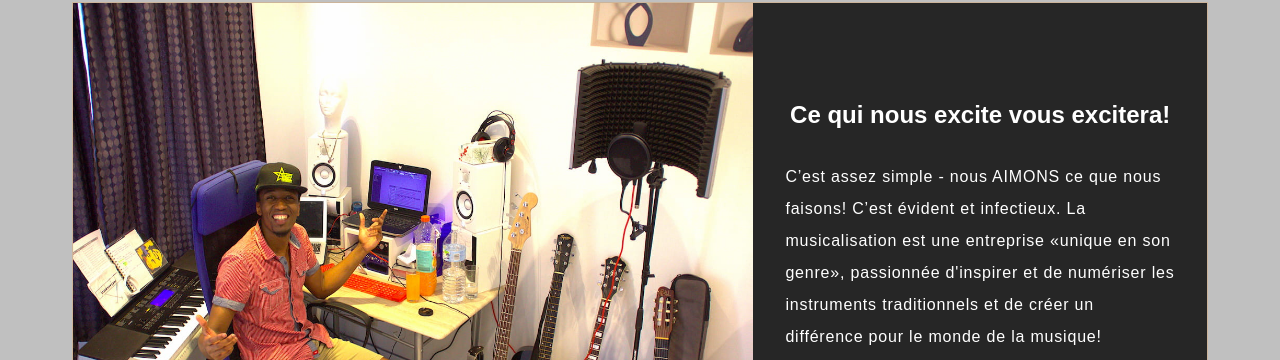
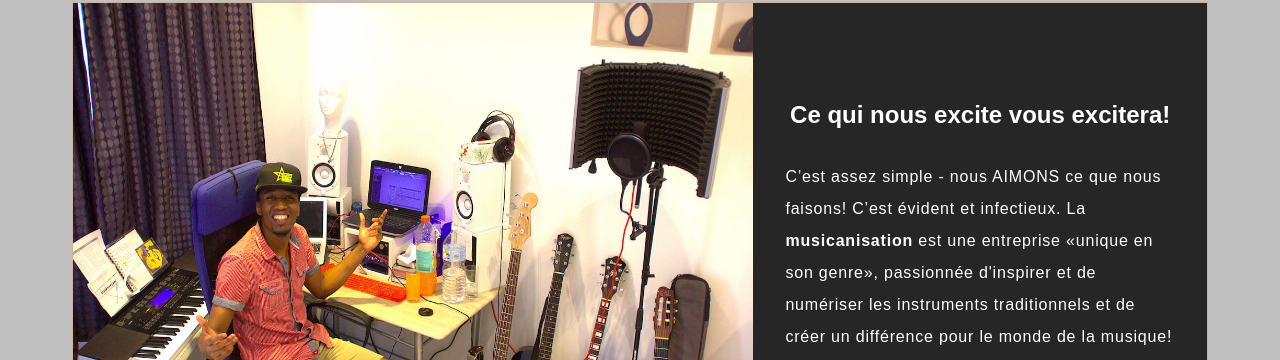
Before and after one commit to nacbeatz/musicalisation, a website built with Parcel: page index.html in a window 1280 px wide. Shown: the part 134-494 px from the top of the page. Built offline with nearby package versions, Linux system fonts and the light colour scheme.

Commit message:
strongnize musicanisation

```diff
--- a/index.html
+++ b/index.html
@@ -51,7 +51,7 @@
         <h2>Ce qui nous excite vous excitera!</h2>
         <p>
           C’est assez simple - nous AIMONS ce que nous faisons! C’est évident et
-          infectieux. La musicalisation est une entreprise «unique en son genre», passionnée
+          infectieux. La <strong>musicanisation</strong> est une entreprise «unique en son genre», passionnée
           d'inspirer et de numériser les instruments traditionnels et de créer un
           différence pour le monde de la musique!
         </p>
```
